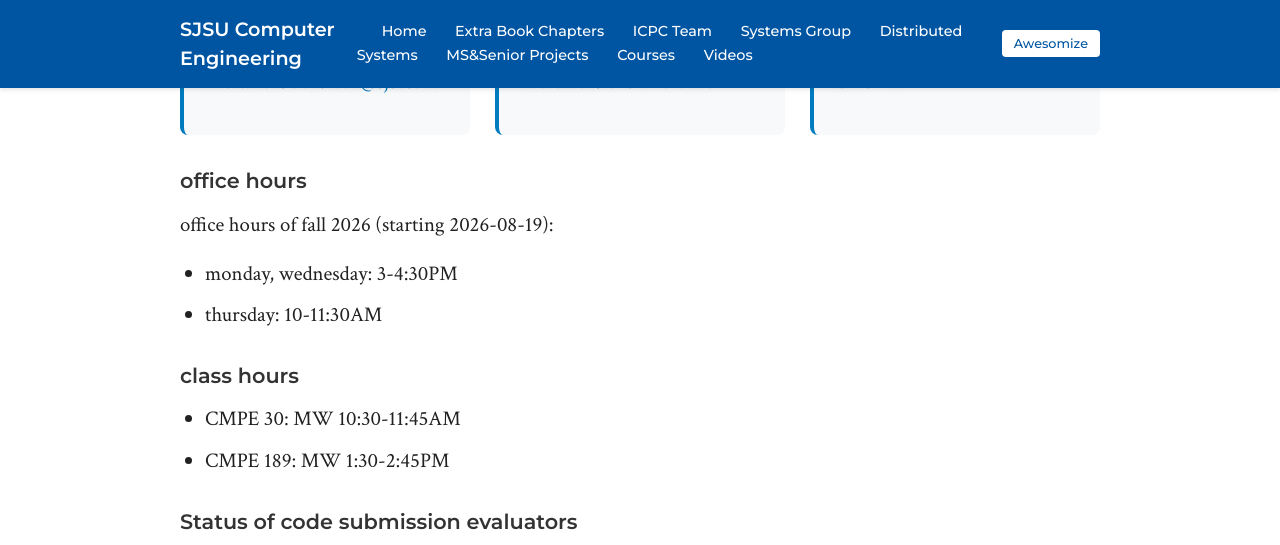
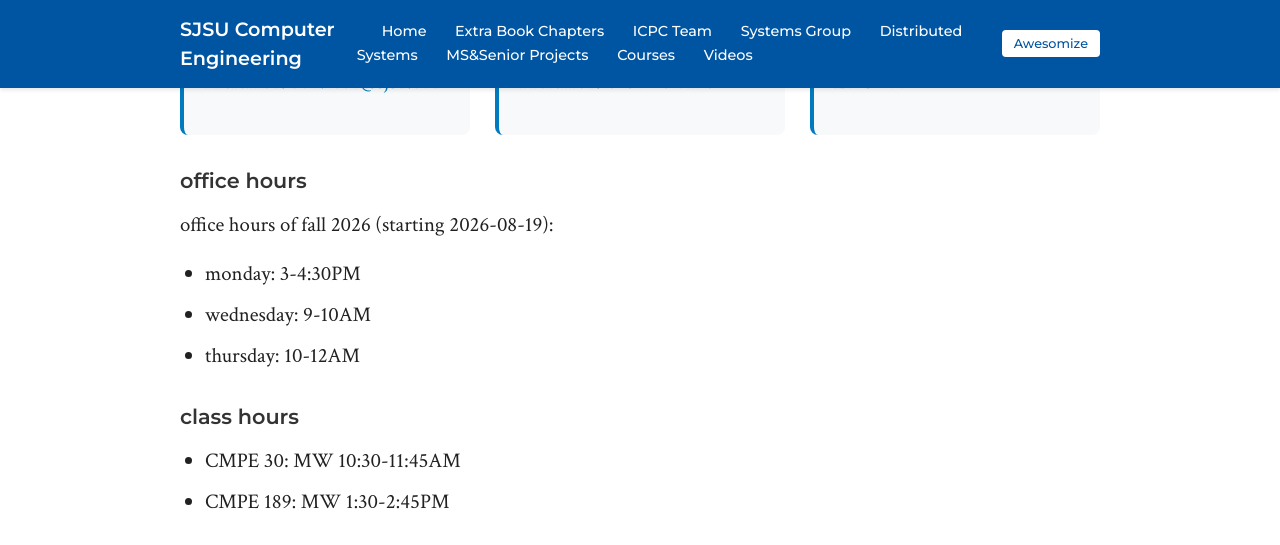
Before and after one commit to breed/benreed-sjsu, a Jekyll site: the page built from index.md, in a window 1280 px wide and 900 px high, scrolled down 778 px, cut to the strip 0-545 px from the top of the window. Built offline with Jekyll 4.4.1, drawn with Linux system fonts in a browser that asks for light colours.

Commit message:
fall 2026 office hours

```diff
--- a/index.md
+++ b/index.md
@@ -41,8 +41,9 @@ you can also watch [some videos that i have found interesting in terms of operat
 
 office hours of fall 2026 (starting 2026-08-19):
 
-* monday, wednesday: 3-4:30PM
-* thursday: 10-11:30AM
+* monday: 3-4:30PM
+* wednesday: 9-10AM
+* thursday: 10-12AM
 
 ### class hours
 
```
